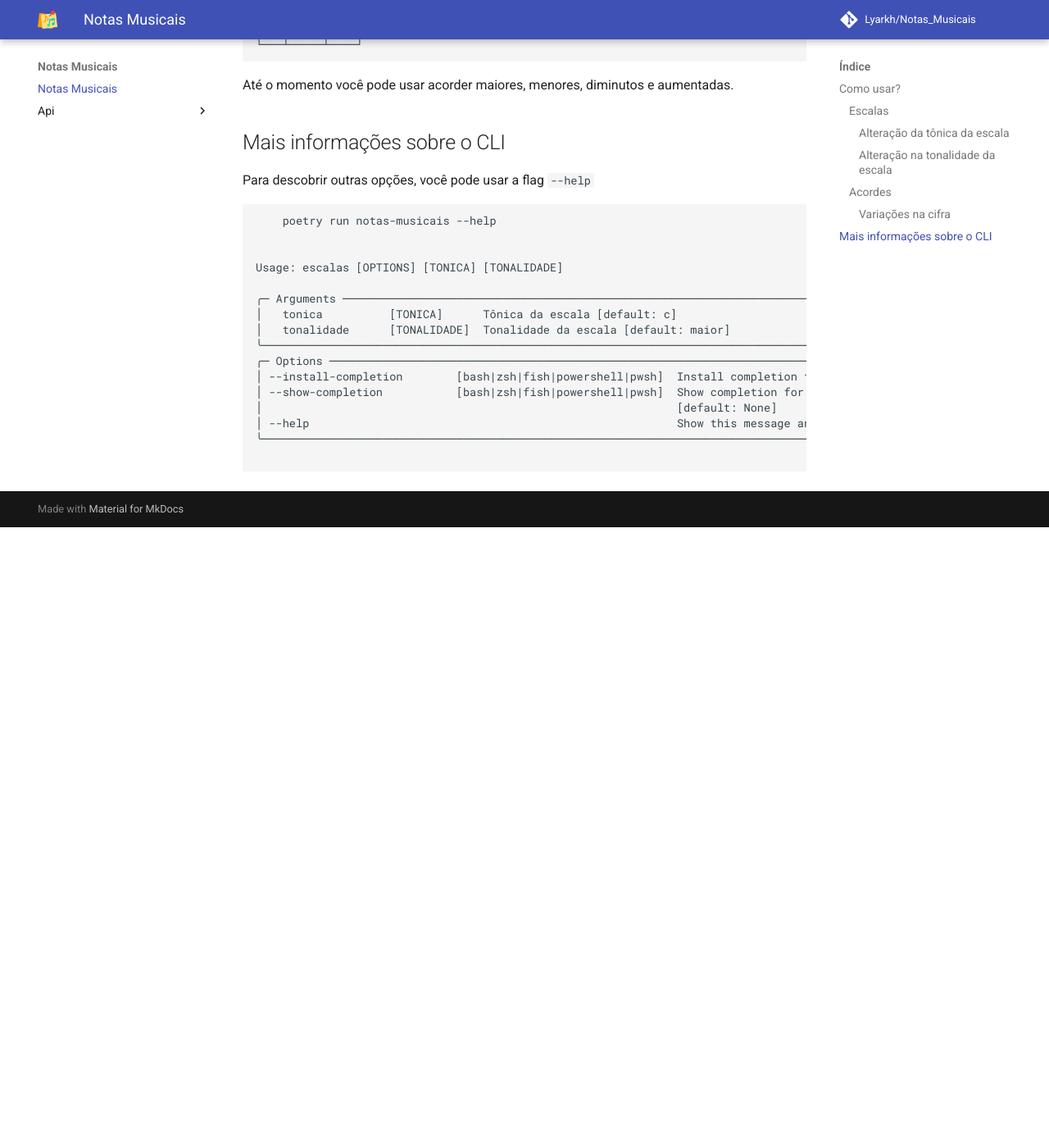
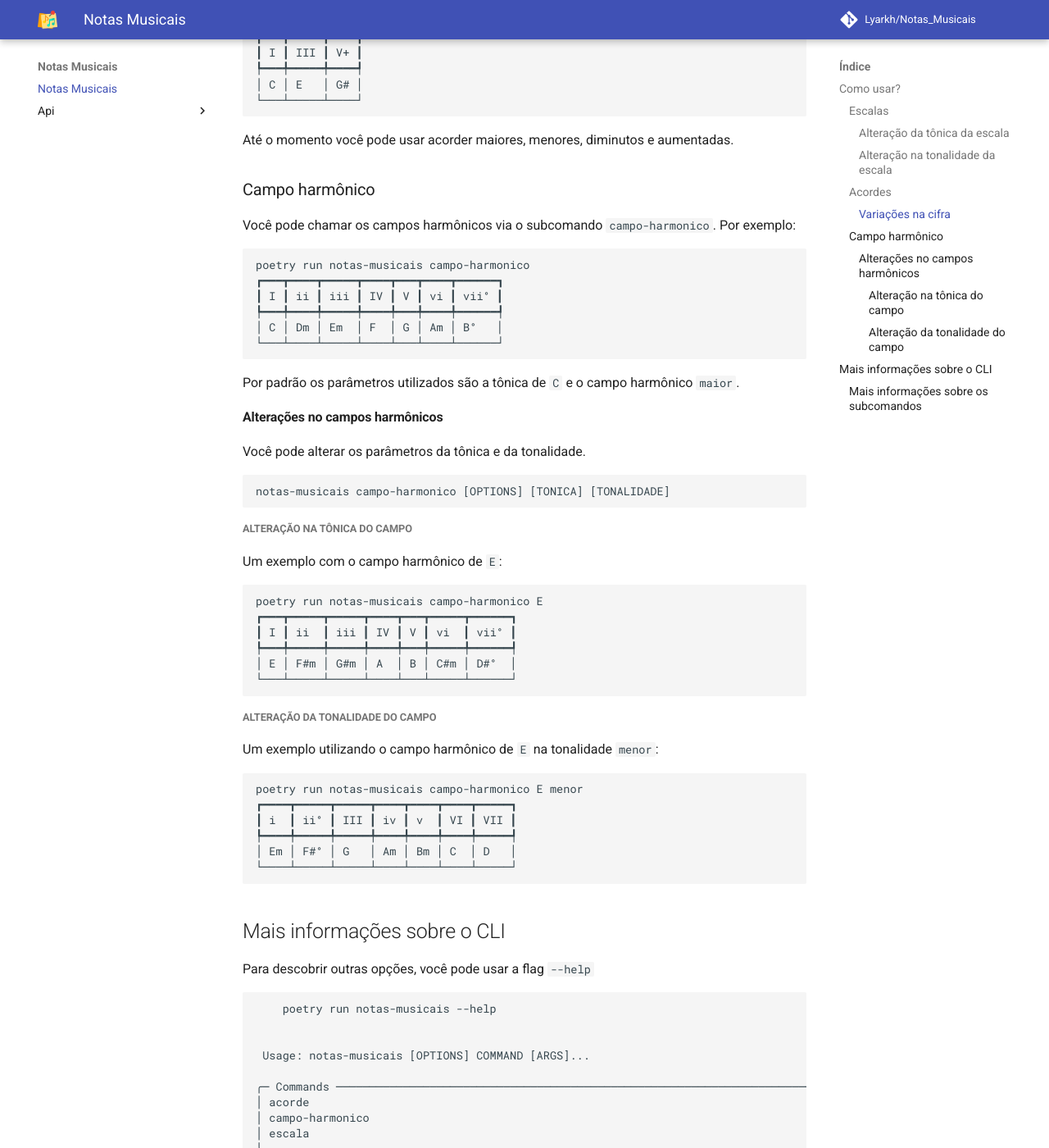
Before and after one commit to Lyarkh/Notas_Musicais, an MkDocs documentation site: the page built from docs/index.md, in a window 1280 px wide and 1400 px high, scrolled down 2008 px. Shown: the whole window at 82% size. Built offline with MkDocs 1.6.1 and Material for MkDocs 9.7.7, drawn with Linux system fonts in a browser that asks for light colours; comment, search, counter and statistics services are not loaded; before the commit the page ends 2651 px from its top, so only the background shows below that; some of the changed text lies outside the part shown.

Commit message:
docs: modificando documentação
adicionando documentação base do campo-harmonico

````diff
--- a/docs/index.md
+++ b/docs/index.md
@@ -3,8 +3,10 @@
 ![logo do projeto](assets/logo.png){width="300" .center}
 
 
-Notas musicais é um CLI para ajudar na formação de escalas e acordes
-Temos dois comandos disponíveis: `escalas` e `acorde`
+Notas musicais é um CLI para ajudar na formação de escalas, acordes e campos harmônicos.
+
+Toda a aplicação é baseada em um comando chamado `notas-musicais`. Esse comando tem um subcomando relacionando a cada
+ação que a aplicação pode realizar. Como `escalas`,  `acorde` e `campo-harmonico`.
 
 ## Como usar?
 
@@ -88,6 +90,56 @@
 
 Até o momento você pode usar acorder maiores, menores, diminutos e aumentadas.
 
+
+### Campo harmônico
+
+Você pode chamar os campos harmônicos via o subcomando `campo-harmonico`. Por exemplo:
+
+```bash
+poetry run notas-musicais campo-harmonico
+┏━━━┳━━━━┳━━━━━┳━━━━┳━━━┳━━━━┳━━━━━━┓
+┃ I ┃ ii ┃ iii ┃ IV ┃ V ┃ vi ┃ vii° ┃
+┡━━━╇━━━━╇━━━━━╇━━━━╇━━━╇━━━━╇━━━━━━┩
+│ C │ Dm │ Em  │ F  │ G │ Am │ B°   │
+└───┴────┴─────┴────┴───┴────┴──────┘
+```
+
+Por padrão os parâmetros utilizados são a tônica de `C` e o campo harmônico  `maior`.
+
+#### Alterações no campos harmônicos
+
+Você pode alterar os parâmetros da tônica e da tonalidade.
+
+```bash
+notas-musicais campo-harmonico [OPTIONS] [TONICA] [TONALIDADE]
+```
+
+##### Alteração na tônica do campo
+
+Um exemplo com o campo harmônico de `E`:
+
+```bash
+poetry run notas-musicais campo-harmonico E
+┏━━━┳━━━━━┳━━━━━┳━━━━┳━━━┳━━━━━┳━━━━━━┓
+┃ I ┃ ii  ┃ iii ┃ IV ┃ V ┃ vi  ┃ vii° ┃
+┡━━━╇━━━━━╇━━━━━╇━━━━╇━━━╇━━━━━╇━━━━━━┩
+│ E │ F#m │ G#m │ A  │ B │ C#m │ D#°  │
+└───┴─────┴─────┴────┴───┴─────┴──────┘
+```
+
+##### Alteração da tonalidade do campo
+
+Um exemplo utilizando o campo harmônico de `E` na tonalidade `menor`:
+
+```bash
+poetry run notas-musicais campo-harmonico E menor
+┏━━━━┳━━━━━┳━━━━━┳━━━━┳━━━━┳━━━━┳━━━━━┓
+┃ i  ┃ ii° ┃ III ┃ iv ┃ v  ┃ VI ┃ VII ┃
+┡━━━━╇━━━━━╇━━━━━╇━━━━╇━━━━╇━━━━╇━━━━━┩
+│ Em │ F#° │ G   │ Am │ Bm │ C  │ D   │
+└────┴─────┴─────┴────┴────┴────┴─────┘
+```
+
 ## Mais informações sobre o CLI
 
 Para descobrir outras opções, você pode usar a flag `--help`
@@ -96,17 +148,32 @@
     poetry run notas-musicais --help
 
 
-Usage: escalas [OPTIONS] [TONICA] [TONALIDADE]
+ Usage: notas-musicais [OPTIONS] COMMAND [ARGS]...
 
-╭─ Arguments ───────────────────────────────────────────────────────────────────────────────────────────────────────────────────────────────────────────────╮
-│   tonica          [TONICA]      Tônica da escala [default: c]                                                                                             │
-│   tonalidade      [TONALIDADE]  Tonalidade da escala [default: maior]                                                                                     │
-╰───────────────────────────────────────────────────────────────────────────────────────────────────────────────────────────────────────────────────────────╯
-╭─ Options ─────────────────────────────────────────────────────────────────────────────────────────────────────────────────────────────────────────────────╮
-│ --install-completion        [bash|zsh|fish|powershell|pwsh]  Install completion for the specified shell. [default: None]                                  │
-│ --show-completion           [bash|zsh|fish|powershell|pwsh]  Show completion for the specified shell, to copy it or customize the installation.           │
-│                                                              [default: None]                                                                              │
-│ --help                                                       Show this message and exit.                                                                  │
-╰───────────────────────────────────────────────────────────────────────────────────────────────────────────────────────────────────────────────────────────╯
+╭─ Commands ───────────────────────────────────────────────────────────────────────────────────────╮
+│ acorde                                                                                           │
+│ campo-harmonico                                                                                  │
+│ escala                                                                                           │
+╰──────────────────────────────────────────────────────────────────────────────────────────────────╯
 
 ```
+
+
+### Mais informações sobre os subcomandos
+
+As informações sobre os subcomandos podem ser acessadas usando a flag `--help` após o nome do parâmetro. Um
+exemplo do uso do `help` nos campos harmônicos:
+
+```bash
+poetry run notas-musicais campo-harmonico --help
+
+Usage: notas-musicais campo-harmonico [OPTIONS] [TONICA] [TONALIDADE]
+
+╭─ Arguments ──────────────────────────────────────────────────────────────────────────────────────╮
+│   tonica          [TONICA]      Tônica do campo harmônico [default: c]                           │
+│   tonalidade      [TONALIDADE]  Tonalidade do campo harmônico [default: maior]                   │
+╰──────────────────────────────────────────────────────────────────────────────────────────────────╯
+╭─ Options ────────────────────────────────────────────────────────────────────────────────────────╮
+│ --help          Show this message and exit.                                                      │
+╰──────────────────────────────────────────────────────────────────────────────────────────────────╯
+```
````
